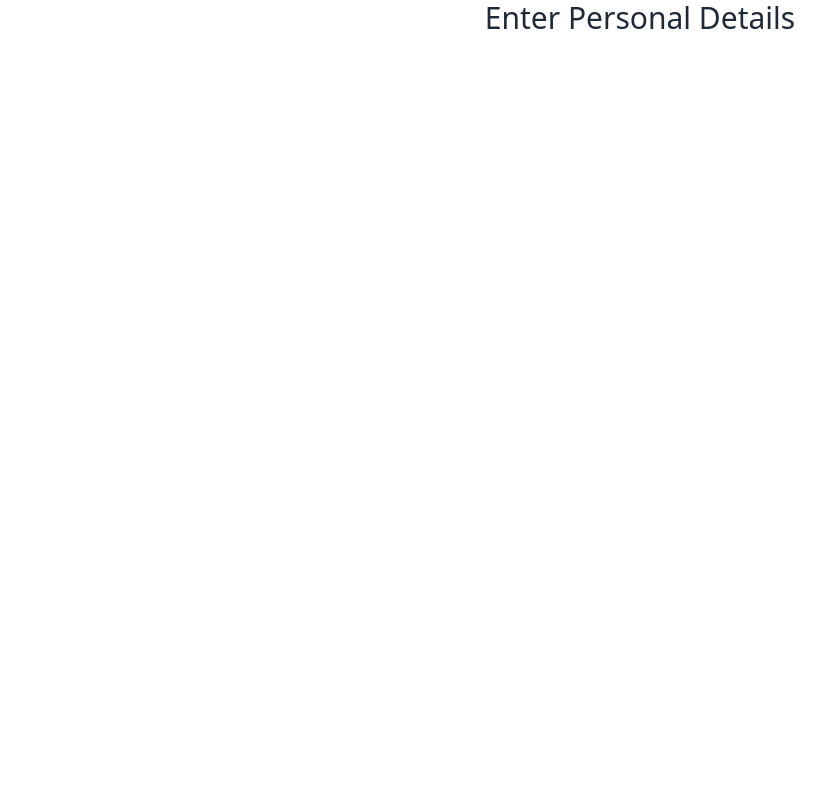
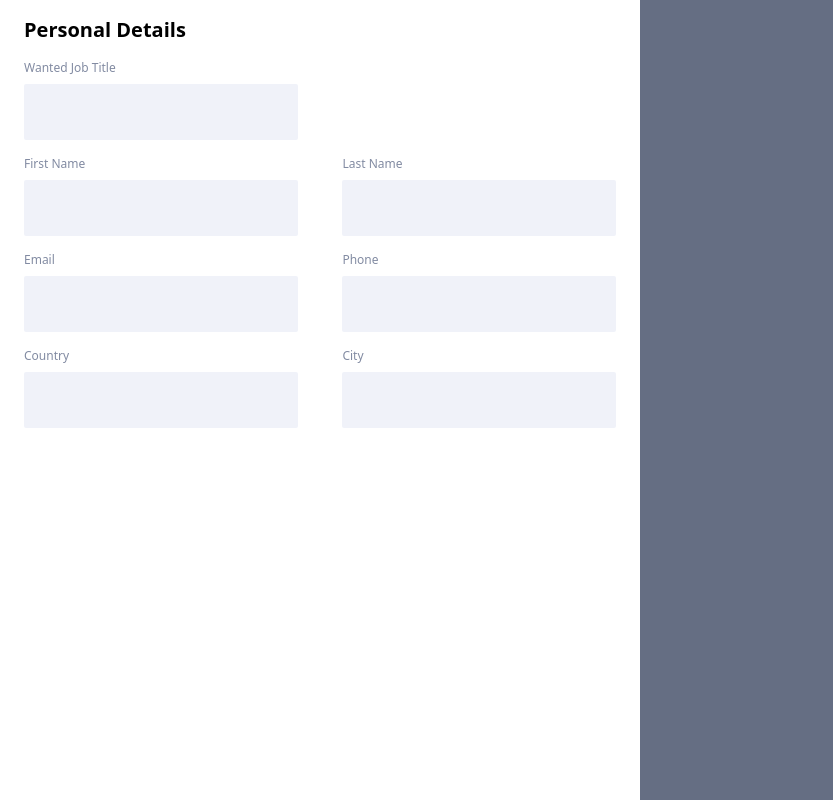
Before and after one commit to akifshah7/react-cv-builder, a React (Vite) app in the folder client/: page / in a window 1280 px wide. Shown: the whole page, without its empty margins (0-833 px from the left). Built offline with nearby package versions, Linux system fonts and the light colour scheme.

Commit message:
common input component + personal details section

```diff
--- a/client/src/App.tsx
+++ b/client/src/App.tsx
@@ -1,10 +1,14 @@
-import Form from "./components/Form"
+import Form from "./components/Form";
 
 function App() {
-
   return (
-    <Form />
-  )
+    <div className="grid grid-cols-2">
+      <div className="col-span-1">
+        <Form />
+      </div>
+      <div className="col-span-1 bg-dark-gray min-h-screen"></div>
+    </div>
+  );
 }
 
-export default App
+export default App;
--- /dev/null
+++ b/client/src/common/Input/index.tsx
@@ -0,0 +1,21 @@
+import React from "react";
+
+type InputProps = {
+  labelText?: string;
+  placeholder?: string;
+  customStyles?: string
+};
+
+const Input: React.FC<InputProps> = ({ placeholder, labelText, customStyles }) => {
+  return (
+    <div className="flex flex-col w-[45%] mx-2">
+      <label className="mb-2 text-t-light-gray text-xs">{labelText || ""}</label>
+      <input
+        placeholder={placeholder || ""}
+        className={`bg-light-gray rounded-sm p-4 w-full focus:outline-none border-b-0 focus:border-b-2 focus:border-blue-400 ${customStyles}`}
+      />
+    </div>
+  );
+};
+
+export default Input;
--- a/client/src/components/Form.tsx
+++ b/client/src/components/Form.tsx
@@ -1,5 +1,6 @@
 import { useState } from "react";
 import { FormData } from "../types";
+import PersonalDetails from "./details/PersonalDetails";
 
 type FormTitle = "Personal Details" | "Education" | "Experience" | "Projects" | "Extras";
 
@@ -51,12 +52,8 @@ const Form = () => {
   ];
 
   return (
-    <div className="w-full min-h-screen flex flex-col items-center">
-    <h1 className="text-3xl">Enter Personal Details</h1>
-    <form>
+    <PersonalDetails />
 
-    </form>
-    </div>
   );
 };
 
--- a/client/src/components/details/PersonalDetails.tsx
+++ b/client/src/components/details/PersonalDetails.tsx
@@ -0,0 +1,25 @@
+import React from "react";
+import Input from "../../common/Input";
+
+const PersonalDetails: React.FC = () => {
+  return (
+    <div className="p-4 w-full h-full flex flex-col gap-y-4">
+      <h1 className="text-xl font-bold text-black mx-2">Personal Details</h1>
+        <Input labelText="Wanted Job Title" />
+      <div className="flex justify-between">
+        <Input labelText="First Name" />
+        <Input labelText="Last Name" />
+      </div>
+      <div className="flex justify-between">
+        <Input labelText="Email" />
+        <Input labelText="Phone" />
+      </div>
+      <div className="flex justify-between">
+        <Input labelText="Country" />
+        <Input labelText="City" />
+      </div>
+    </div>
+  );
+};
+
+export default PersonalDetails;
```
